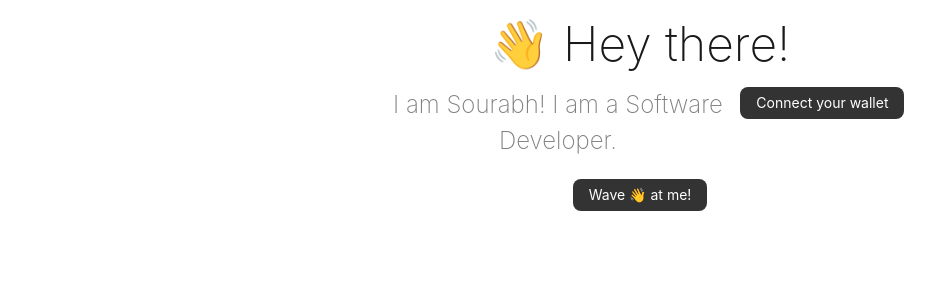
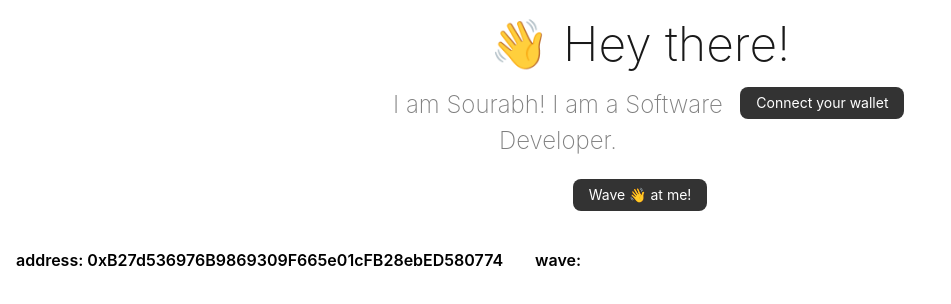
Before and after one commit to agrawalsourabh/wave-portal, a React (Create React App) app: page / in a window 1280 px wide. Shown: the top 304 px of the page, without its empty margins (0-951 px from the left). Built offline with nearby package versions, Linux system fonts and the light colour scheme.

Commit message:
list of addresses and waves added

```diff
--- /dev/null
+++ b/src/components/Wave.js
@@ -0,0 +1,15 @@
+import React from "react";
+
+class Wave extends React.Component{
+    render(){
+        const {waveCount, address} = this.props.waveDetail;
+        return(
+            <div className='flex'>
+                <p className="fw6 tl pa3 bg-white">address: {address}</p>
+                <p className="fw6 tl pa3 bg-white">wave: {waveCount} </p>
+            </div>
+        );
+    }
+}
+
+export default Wave;
--- a/src/containers/App.js
+++ b/src/containers/App.js
@@ -11,14 +11,25 @@ import WaveList from './WaveList';
 
 class App extends React.Component {
 
-  state = {
+  constructor(props){
+    super(props);
+
+    this.state = {
       isConnected: false,
       ethereum: null,
       account: null,
       contractAddress: '0x75B3837a0Cd77F07744a2d23B8E02a979cAF99e0',
       contractABI: abi.abi,
-    waveDetails: {}
+      waveDetails: [
+        {
+          address : "0xB27d536976B9869309F665e01cFB28ebED580774",
+          wave : 2
+        }
+      ]
     };
+  }
+
+
 
   checkIfWalletIsConnected = async() => {
 
@@ -90,6 +101,8 @@ class App extends React.Component {
         count = await wavePortalContract.getTotalWaves();
         console.log("Total waves: %d", count.toNumber() );
 
+        await this.waveList();
+
       }
       else{
         console.log("ethereum wallet is not connected.")
@@ -104,9 +117,7 @@ class App extends React.Component {
 
   waveList = async() => {
     console.log("inside waveList");
-    var addressWaveList = {
-      data : []
-    }
+    var addressWaveList = [];
     let {ethereum, contractAddress, contractABI} = this.state;
     try{
 
@@ -117,15 +128,18 @@ class App extends React.Component {
 
         const addresses = await waveContract.getAllAddresses();
 
-        addresses.map(async(address) => {
-          var waveCount = await waveContract.getWaves(address);
-          addressWaveList.data.push({
+        console.log("address length: " + addresses.length);
+
+        for (let i = 0; i < addresses.length; i++) {
+          const address = addresses[i];
+          const waveCount = await waveContract.getWaves(address);
+
+          addressWaveList.push({
             "address" : address,
-            "waveCount": waveCount
+            "waveCount" : waveCount.toNumber()
           });
-        });
+        }
 
-        console.log(addressWaveList);
         this.setState({waveDetails: addressWaveList});
       }
       else{
@@ -139,16 +153,18 @@ class App extends React.Component {
   }
 
   componentDidUpdate(pP, pS, sS){
+    if(pS.waveDetails !== this.state.waveDetails){
+      console.log("wave details updated");
+    }
 
   }
 
   render(){
-
     return (
       <div className="App">
         <Introduction isWalletConnected={this.state.isConnected} onClick={this.connectToWallet}/>
         <Button text={'Wave 👋 at me!'} onClick={this.wave}/>
-        <WaveList />
+        <WaveList waveDetails={this.state.waveDetails}/>
       </div>
     );
   }
--- a/src/containers/WaveList.js
+++ b/src/containers/WaveList.js
@@ -1,9 +1,17 @@
 import React from "react";
+import Wave from "../components/Wave";
 
 class WaveList extends React.Component{
     render(){
-        return(
-            <div></div>
+        const waveDetails = this.props.waveDetails;
+
+        const waveComponent = waveDetails.map((detail, i) => {
+            return <Wave key={i} waveDetail={detail}/>
+        });
+        return (
+            <div>
+                {waveComponent}
+            </div>
         );
     }
 }
```
Lines whose indentation alone changed are shown as unchanged.
